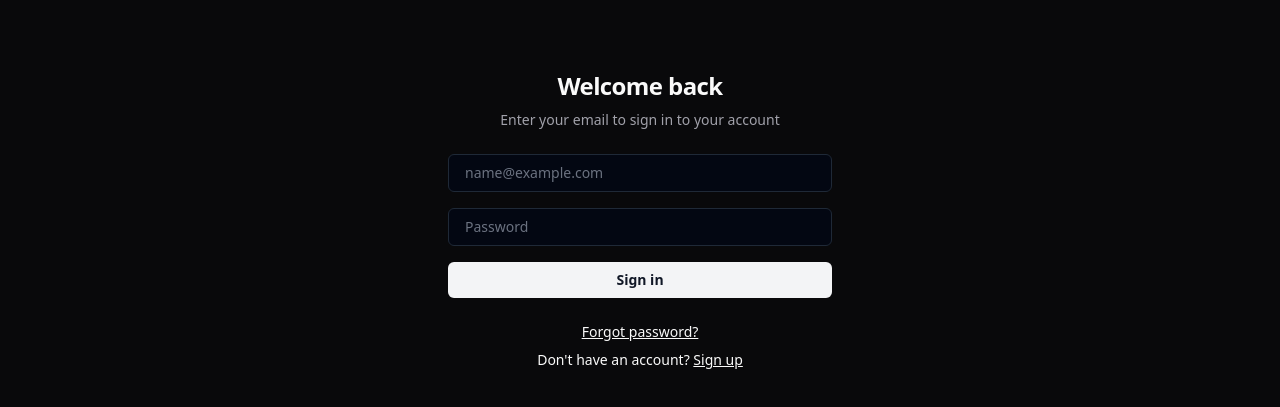
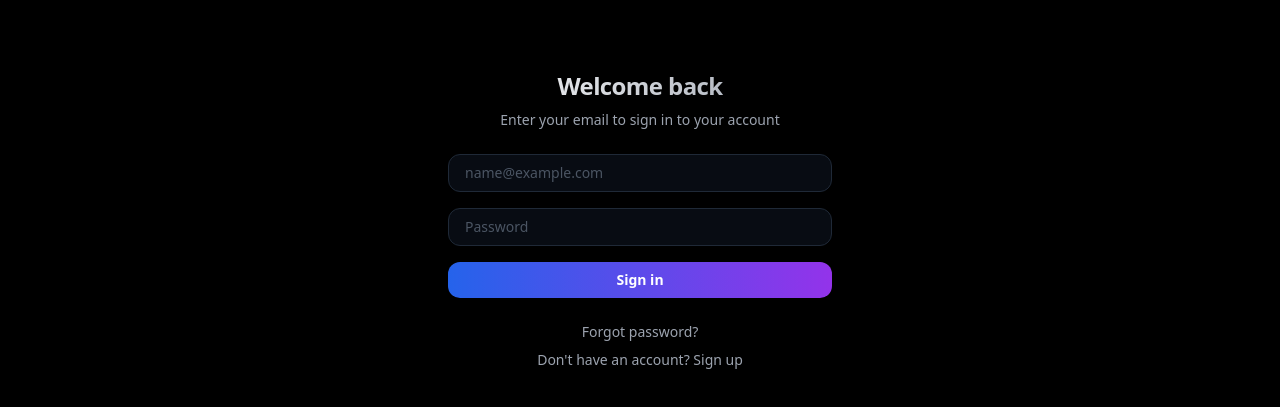
Before and after one commit to sarfarazh/zudio-frontend, a Next.js app: page /login in a window 1280 px wide. Shown: the part 213-620 px from the top of the page. Built offline with nearby package versions, Linux system fonts and the light colour scheme; no server answers.

Commit message:
design updates 3 -minor

```diff
--- a/app/(auth)/login/page.tsx
+++ b/app/(auth)/login/page.tsx
@@ -1,11 +1,11 @@
 'use client'
 
-import { useState } from 'react'
+import { useState, Suspense } from 'react'
 import { useRouter, useSearchParams } from 'next/navigation'
 import Link from 'next/link'
 import { useAuthStore } from '@/store/auth-store'
 
-export default function LoginPage() {
+function LoginContent() {
   const router = useRouter()
   const searchParams = useSearchParams()
   const message = searchParams.get('message')
@@ -34,11 +34,12 @@ export default function LoginPage() {
   }
 
   return (
-    <div className="flex min-h-[calc(100vh-4rem)] flex-col items-center justify-center px-4">
-      <div className="mx-auto w-full max-w-sm space-y-6">
+    <div className="flex min-h-[calc(100vh-4rem)] flex-col items-center justify-center px-4 bg-black">
+      <div className="absolute inset-0 bg-gradient-to-b from-transparent via-black/50 to-black" />
+      <div className="relative mx-auto w-full max-w-sm space-y-6">
         <div className="flex flex-col space-y-2 text-center">
-          <h1 className="text-2xl font-semibold tracking-tight">Welcome back</h1>
-          <p className="text-sm text-muted-foreground">
+          <h1 className="text-2xl font-semibold tracking-tight text-transparent bg-clip-text bg-gradient-to-r from-white to-gray-400">Welcome back</h1>
+          <p className="text-sm text-gray-400">
             Enter your email to sign in to your account
           </p>
         </div>
@@ -56,7 +57,7 @@ export default function LoginPage() {
             type="email"
             autoComplete="email"
             required
-            className="block w-full rounded-md border border-gray-200 bg-white px-4 py-2 text-sm placeholder:text-gray-500 dark:border-gray-800 dark:bg-gray-950"
+            className="block w-full rounded-xl border border-gray-800 bg-gray-900/50 backdrop-blur-sm px-4 py-2 text-sm text-white placeholder:text-gray-600 focus:border-gray-700 focus:ring-1 focus:ring-gray-700 transition-all"
             placeholder="name@example.com"
           />
           <input
@@ -65,7 +66,7 @@ export default function LoginPage() {
             type="password"
             autoComplete="current-password"
             required
-            className="block w-full rounded-md border border-gray-200 bg-white px-4 py-2 text-sm placeholder:text-gray-500 dark:border-gray-800 dark:bg-gray-950"
+            className="block w-full rounded-xl border border-gray-800 bg-gray-900/50 backdrop-blur-sm px-4 py-2 text-sm text-white placeholder:text-gray-600 focus:border-gray-700 focus:ring-1 focus:ring-gray-700 transition-all"
             placeholder="Password"
           />
 
@@ -78,19 +79,19 @@ export default function LoginPage() {
           <button
             type="submit"
             disabled={isLoading}
-            className="inline-flex w-full items-center justify-center rounded-md bg-gray-900 px-4 py-2 text-sm font-semibold text-white hover:bg-gray-800 disabled:opacity-50 dark:bg-gray-100 dark:text-gray-900 dark:hover:bg-gray-200"
+            className="inline-flex w-full items-center justify-center rounded-xl bg-gradient-to-r from-blue-600 to-purple-600 px-4 py-2 text-sm font-semibold text-white hover:from-blue-700 hover:to-purple-700 transition-all disabled:opacity-50"
           >
             {isLoading ? 'Signing in...' : 'Sign in'}
           </button>
         </form>
 
-        <div className="flex flex-col gap-2 text-center text-sm">
-          <Link href="/forgot-password" className="underline">
+        <div className="flex flex-col gap-2 text-center text-sm text-gray-400">
+          <Link href="/forgot-password" className="hover:text-gray-300 transition-colors">
             Forgot password?
           </Link>
           <div>
             Don&apos;t have an account?{' '}
-            <Link href="/sign-up" className="underline">
+            <Link href="/sign-up" className="hover:text-gray-300 transition-colors">
               Sign up
             </Link>
           </div>
@@ -99,3 +100,11 @@ export default function LoginPage() {
     </div>
   )
 }
+
+export default function LoginPage() {
+  return (
+    <Suspense fallback={<div className="flex min-h-[calc(100vh-4rem)] items-center justify-center">Loading...</div>}>
+      <LoginContent />
+    </Suspense>
+  )
+}
```
